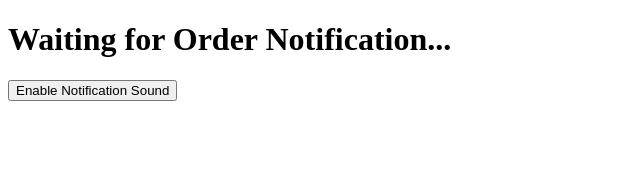
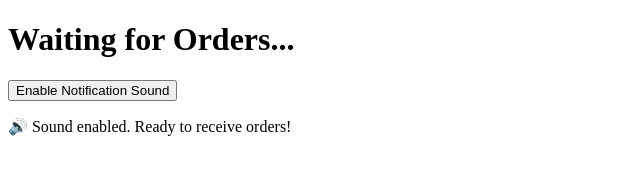
Before and after one commit to Davidbantu/Soundtestapp, a plain HTML site: page notification.html in a window 1280 px wide. Both pictures are taken after a click on the button "Enable Notification Sound". Shown: the whole page, without its empty margins (0-640 px from the left). Drawn offline with Linux system fonts and the light colour scheme.

Commit message:
Update notification.html

```diff
--- a/notification.html
+++ b/notification.html
@@ -1,29 +1,34 @@
-<!-- notification.html -->
 <!DOCTYPE html>
 <html>
 <head>
-  <title>Notification Page</title>
+  <title>Kitchen Notification</title>
 </head>
 <body>
-  <h1>Waiting for Order Notification...</h1>
+  <h1>Waiting for Orders...</h1>
   <button id="enableSound">Enable Notification Sound</button>
+  <p id="status">Sound not enabled</p>
+
+  <!-- Notification sound file -->
   <audio id="notifSound" src="https://www.soundjay.com/button/beep-07.wav" preload="auto"></audio>
 
   <script>
     const channel = new BroadcastChannel('order_channel');
     const audio = document.getElementById('notifSound');
+    const statusText = document.getElementById('status');
     let soundEnabled = false;
 
-    // Require user interaction to "unlock" audio
+    // User must enable sound by clicking this button (required by mobile browsers)
     document.getElementById('enableSound').addEventListener('click', () => {
-      audio.play().catch(() => {});  // Try play silently
+      audio.play().catch(() => {}); // Try to unlock audio
       soundEnabled = true;
-      alert("🔊 Sound enabled. You can now receive notifications.");
+      statusText.textContent = "🔊 Sound enabled. Ready to receive orders!";
+      alert("Sound enabled. You will now hear notification sounds.");
     });
 
+    // Listen for new orders
     channel.onmessage = (event) => {
       if (event.data === 'order_done') {
-        alert("🔔 Order Done!");
+        alert("🚨 New Order Received!");
         if (soundEnabled) {
           audio.play();
         }
```
